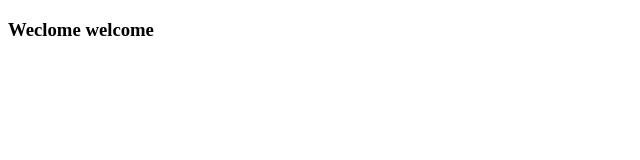
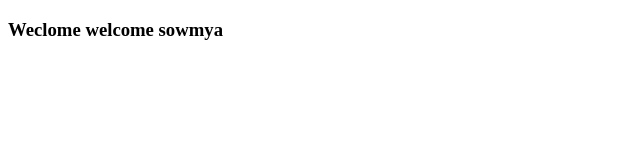
Before and after one commit to santhoshabnie/teaching, a plain HTML site: page index.html in a window 1280 px wide. Shown: the full height of the page, 0-640 px from the left. Drawn offline with Linux system fonts and the light colour scheme.

Commit message:
updated by sowmya

```diff
--- a/index.html
+++ b/index.html
@@ -7,6 +7,6 @@
     <title>Teaching</title>
   </head>
   <body>
-    <h3>Weclome welcome</h3>
+    <h3>Weclome welcome sowmya</h3>
   </body>
 </html>
```
